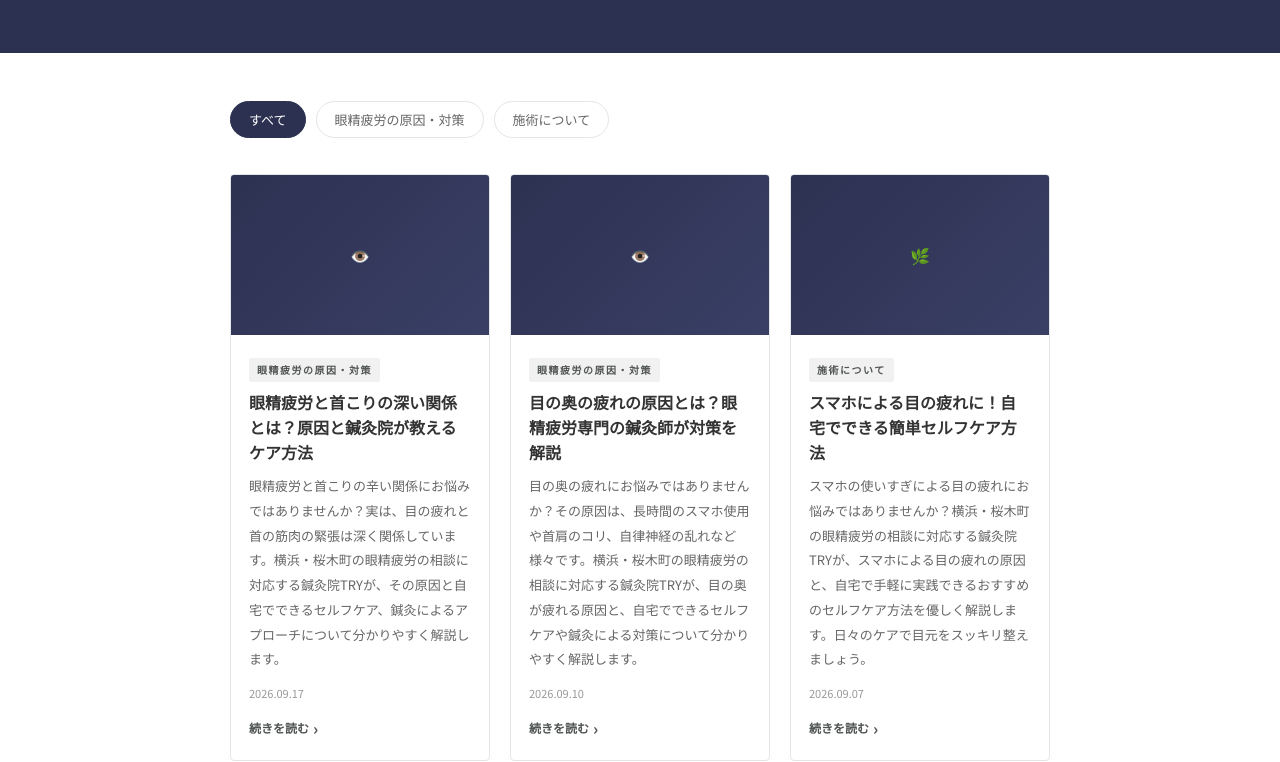
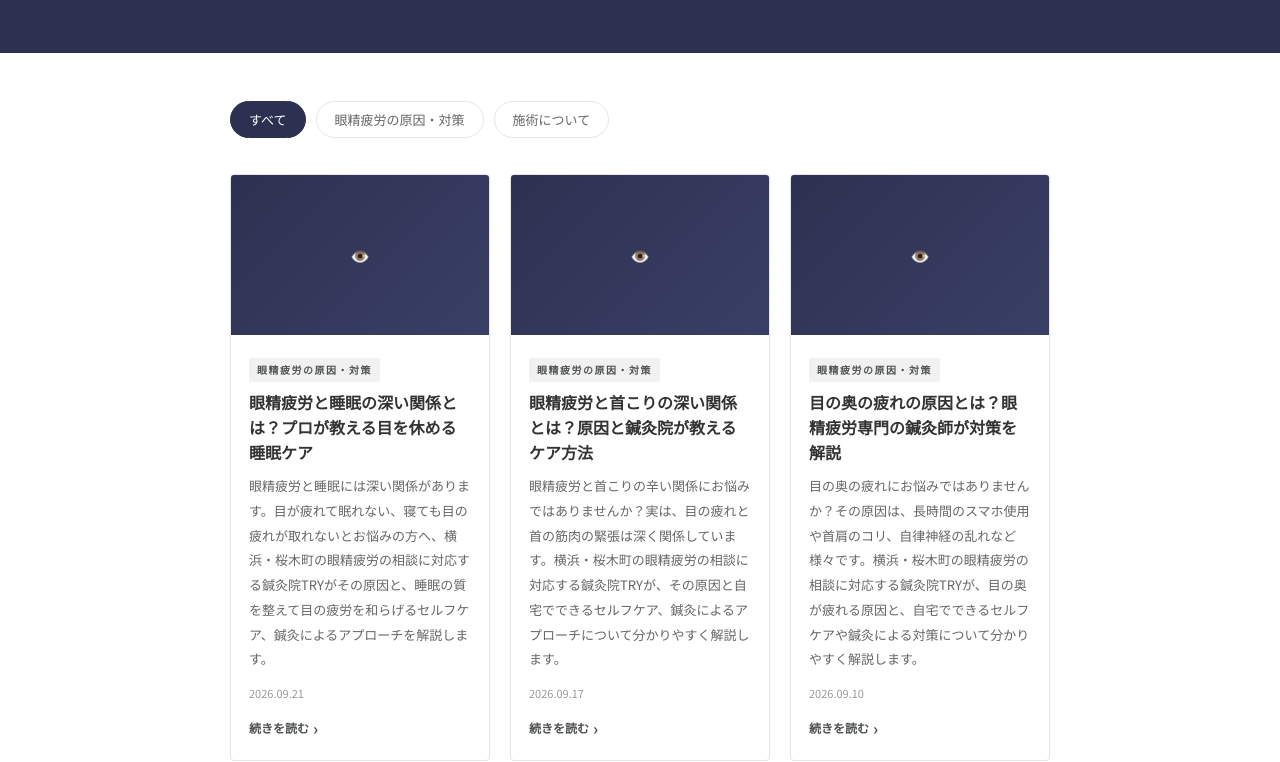
Before and after one commit to acsalontry/try-salon, a plain HTML site: page blog/index.html in a window 1280 px wide. Shown: the part 219-981 px from the top of the page. Drawn offline with Linux system fonts and the light colour scheme.

Commit message:
add card to blog index: eye-fatigue-sleep-relationship

```diff
--- a/blog/index.html
+++ b/blog/index.html
@@ -68,6 +68,16 @@
     <button class="cat-btn" data-cat="treatment">施術について</button>
   </div>
   <div class="posts-grid" id="postsGrid">
+    <a href="/blog/posts/eye-fatigue-sleep-relationship/" class="post-card" data-cat="cause">
+      <div class="post-thumb">👁️</div>
+      <div class="post-body">
+        <span class="post-cat">眼精疲労の原因・対策</span>
+        <h2 class="post-title">眼精疲労と睡眠の深い関係とは？プロが教える目を休める睡眠ケア</h2>
+        <p class="post-excerpt">眼精疲労と睡眠には深い関係があります。目が疲れて眠れない、寝ても目の疲れが取れないとお悩みの方へ、横浜・桜木町の眼精疲労の相談に対応する鍼灸院TRYがその原因と、睡眠の質を整えて目の疲労を和らげるセルフケア、鍼灸によるアプローチを解説します。</p>
+        <p class="post-meta">2026.09.21</p>
+        <span class="post-more">続きを読む</span>
+      </div>
+    </a>
     <a href="/blog/posts/eye-strain-neck-stiffness-relationship/" class="post-card" data-cat="cause">
       <div class="post-thumb">👁️</div>
       <div class="post-body">
```
